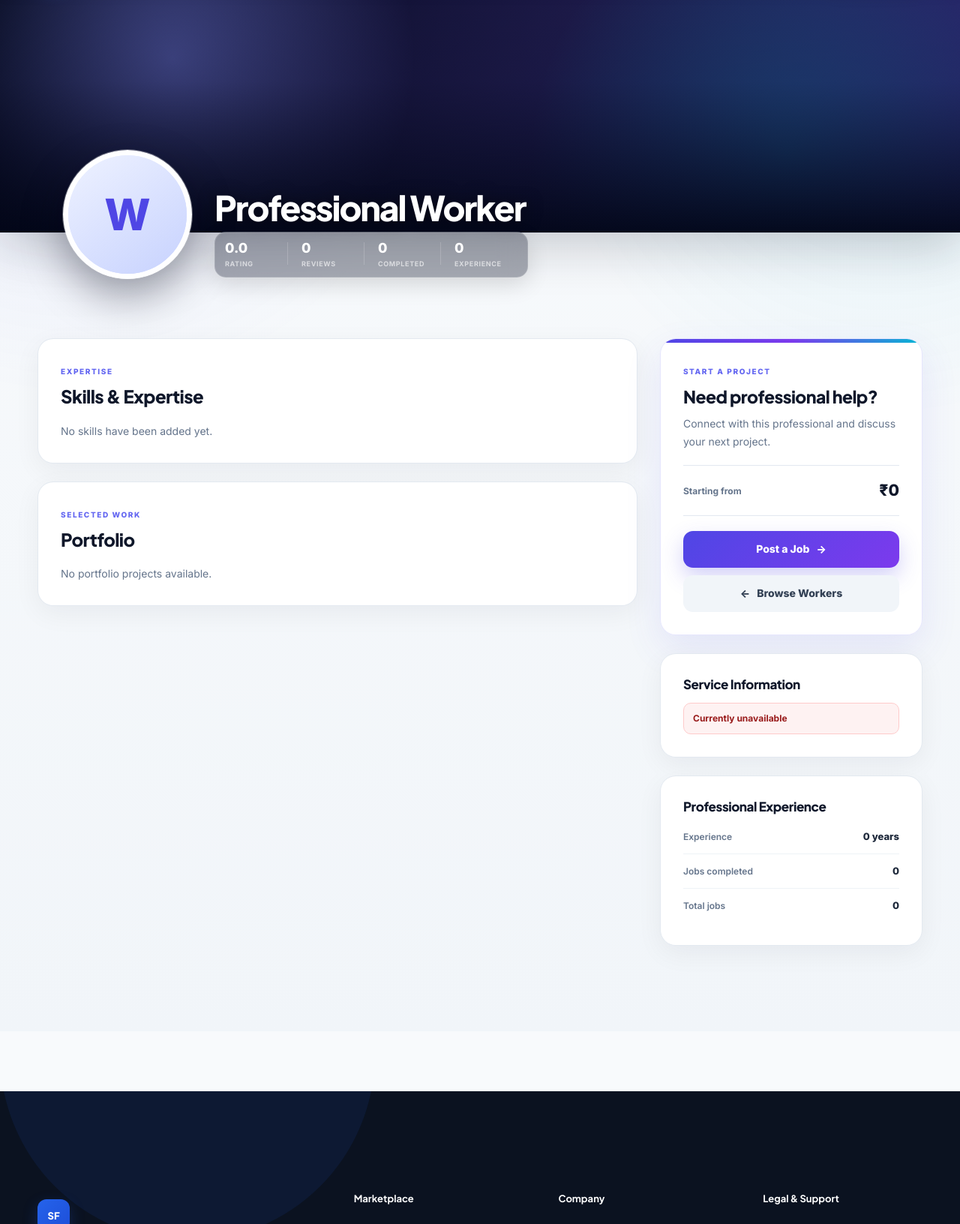
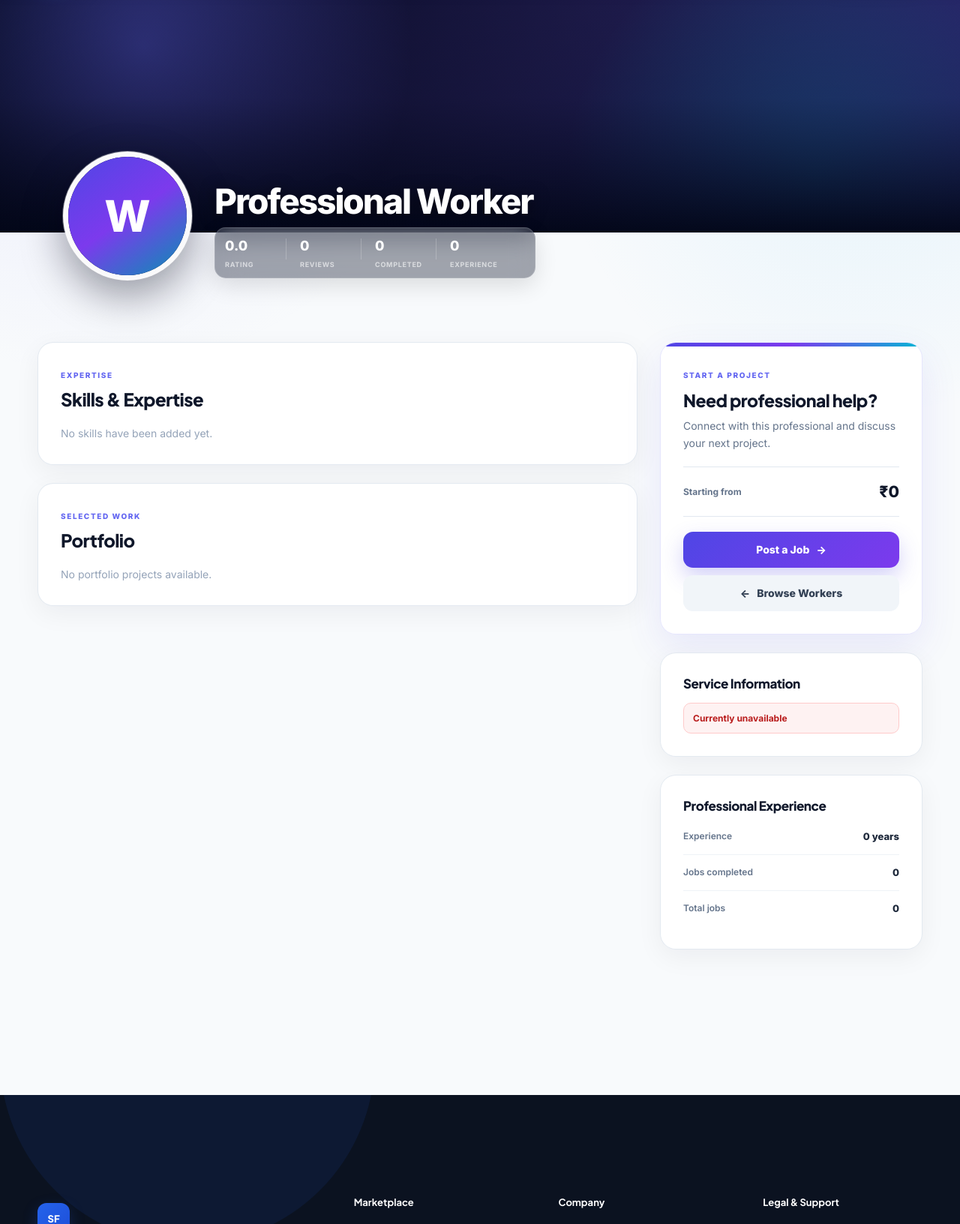
Before and after one commit to gitagenterprise-bit/S.F-Works-marketplace-, a Flask app: template templates/public/worker-details.html in a window 1280 px wide. Shown: the part 77-1709 px from the top of the page at 75% size. Run offline with Flask 3, Linux system fonts and the light colour scheme; the template is opened without the code that fills it, so the values that code supplies are empty.

Commit message:
Update worker-details.css

```diff
--- a/static/css/worker-details.css
+++ b/static/css/worker-details.css
@@ -1,51 +1,24 @@
 /* =========================================================
-   S.F WORKS
-   PREMIUM PUBLIC WORKER PROFILE
-   FINAL PRODUCTION CSS
-========================================================= */
-
-
-/* =========================================================
-   ROOT PROFILE
+   S.F WORKS — PUBLIC WORKER PROFILE
+   PREMIUM MODERN FINAL CSS
 ========================================================= */
 
 .public-worker-profile {
-    --sf-primary: #6366f1;
-    --sf-primary-dark: #4f46e5;
-    --sf-secondary: #7c3aed;
-    --sf-cyan: #06b6d4;
-
-    --sf-dark: #0f172a;
-    --sf-dark-2: #1e293b;
-
-    --sf-text: #0f172a;
-    --sf-text-soft: #475569;
-    --sf-text-muted: #64748b;
-
-    --sf-border: #e2e8f0;
-
-    --sf-card: rgba(255, 255, 255, .97);
-
     min-height: 100vh;
-
-    color: var(--sf-text);
+    color: #0f172a;
 
     background:
         radial-gradient(
-            circle at 8% 2%,
-            rgba(99, 102, 241, .10),
+            circle at 10% 0%,
+            rgba(99,102,241,.10),
             transparent 28%
         ),
         radial-gradient(
-            circle at 92% 8%,
-            rgba(6, 182, 212, .08),
-            transparent 26%
+            circle at 90% 10%,
+            rgba(14,165,233,.08),
+            transparent 25%
         ),
-        linear-gradient(
-            180deg,
-            #f8fafc 0%,
-            #f1f5f9 100%
-        );
+        #f8fafc;
 }
 
 
@@ -55,34 +28,21 @@
 
 .public-profile-cover {
     position: relative;
-
     height: 310px;
-
     overflow: hidden;
 
     background:
         linear-gradient(
             135deg,
             #020617 0%,
-            #0f172a 35%,
+            #111827 35%,
             #312e81 70%,
             #4f46e5 100%
         );
-
-    isolation: isolate;
-
-    box-shadow:
-        0 20px 60px rgba(15, 23, 42, .20);
-}
-
-
-/* =========================================================
-   COVER IMAGE
-========================================================= */
+}
 
 .public-cover-image {
     position: absolute;
-
     inset: 0;
 
     width: 100%;
@@ -91,140 +51,105 @@
     display: block;
 
     object-fit: cover;
-
     object-position: center;
 
     filter:
         saturate(1.08)
-        contrast(1.04)
-        brightness(.92);
+        contrast(1.04);
 
     transform: scale(1.01);
 
     transition:
-        transform .7s ease,
+        transform .8s ease,
         filter .5s ease;
 }
 
 .public-profile-cover:hover .public-cover-image {
     transform: scale(1.035);
-
-    filter:
-        saturate(1.12)
-        contrast(1.05)
-        brightness(.96);
-}
-
-
-/* =========================================================
-   COVER FALLBACK
-========================================================= */
+}
 
 .public-cover-placeholder {
     position: absolute;
-
     inset: 0;
 
     background:
         radial-gradient(
-            circle at 18% 25%,
-            rgba(129, 140, 248, .48),
-            transparent 30%
+            circle at 15% 20%,
+            rgba(99,102,241,.45),
+            transparent 32%
         ),
         radial-gradient(
-            circle at 82% 65%,
-            rgba(6, 182, 212, .25),
-            transparent 32%
+            circle at 85% 75%,
+            rgba(6,182,212,.25),
+            transparent 30%
         ),
         linear-gradient(
             135deg,
             #020617,
-            #1e1b4b 48%,
+            #1e1b4b,
             #312e81
         );
 }
 
-
-/* =========================================================
-   COVER OVERLAY
-   IMPORTANT FOR TEXT VISIBILITY
-========================================================= */
-
 .cover-overlay {
     position: absolute;
-
     inset: 0;
 
-    z-index: 2;
-
     pointer-events: none;
 
     background:
         linear-gradient(
-            180deg,
-            rgba(2, 6, 23, .08) 0%,
-            rgba(2, 6, 23, .20) 35%,
-            rgba(2, 6, 23, .58) 68%,
-            rgba(2, 6, 23, .94) 100%
+            to bottom,
+            rgba(2,6,23,.08) 0%,
+            rgba(2,6,23,.25) 42%,
+            rgba(2,6,23,.96) 100%
         );
 }
 
 
 /* =========================================================
-   COVER TOP CONTENT
+   COVER BADGE
 ========================================================= */
 
 .cover-top-content {
     position: absolute;
 
-    top: 24px;
-    right: 28px;
+    top: 25px;
+    right: 30px;
 
     z-index: 5;
 }
-
-
-/* =========================================================
-   COVER VERIFIED BADGE
-========================================================= */
 
 .cover-verified-badge {
     display: inline-flex;
 
     align-items: center;
-
-    gap: 8px;
-
-    padding:
-        9px
-        14px;
+    gap: 7px;
+
+    padding: 9px 14px;
 
     border:
         1px solid
-        rgba(255, 255, 255, .18);
+        rgba(255,255,255,.18);
 
     border-radius: 999px;
 
     background:
-        rgba(15, 23, 42, .48);
-
-    color: #ffffff;
+        rgba(15,23,42,.55);
+
+    color: #fff;
 
     font-size: 11px;
-
     font-weight: 800;
 
-    letter-spacing: .02em;
-
     backdrop-filter: blur(14px);
 
     box-shadow:
-        0 10px 30px rgba(0, 0, 0, .18);
+        0 10px 30px rgba(0,0,0,.20);
 }
 
 .cover-verified-badge span {
     display: grid;
-
     place-items: center;
 
     width: 19px;
@@ -234,28 +159,21 @@
 
     background: #22c55e;
 
-    color: #ffffff;
+    color: #fff;
 
     font-size: 11px;
-
-    font-weight: 900;
-}
-
-
-/* =========================================================
-   MAIN CONTAINER
+}
+
+
+/* =========================================================
+   CONTAINER
 ========================================================= */
 
 .public-profile-container {
-    position: relative;
-
-    z-index: 10;
-
-    width:
-        min(
-            1180px,
-            calc(100% - 36px)
-        );
+    width: min(
+        1180px,
+        calc(100% - 36px)
+    );
 
     margin: 0 auto;
 }
@@ -278,14 +196,14 @@
 
     min-height: 190px;
 
-    margin-top: -110px;
+    margin-top: -108px;
 
     padding:
         0
         34px
-        34px;
-
-    color: #ffffff;
+        36px;
+
+    color: #fff;
 }
 
 
@@ -307,28 +223,23 @@
 
     border:
         7px solid
-        rgba(255, 255, 255, .98);
+        rgba(255,255,255,.98);
 
     border-radius: 50%;
 
     background:
-        linear-gradient(
-            145deg,
-            #eef2ff,
-            #c7d2fe
-        );
+        #111827;
 
     box-shadow:
-        0 22px 55px rgba(2, 6, 23, .38),
-        0 0 0 1px rgba(255, 255, 255, .35);
+        0 20px 55px rgba(2,6,23,.40),
+        0 0 0 1px rgba(255,255,255,.35);
 
     isolation: isolate;
 }
 
 
 /* =========================================================
-   AVATAR IMAGE
-   FIXES WHITE AREA
+   PROFILE IMAGE — IMPORTANT
 ========================================================= */
 
 .public-avatar-image {
@@ -361,21 +271,20 @@
     height: 100%;
 
     display: grid;
-
     place-items: center;
+
+    color: #fff;
+
+    font-size: 58px;
+    font-weight: 900;
 
     background:
         linear-gradient(
             145deg,
-            #eef2ff,
-            #c7d2fe
+            #4f46e5,
+            #7c3aed,
+            #0891b2
         );
-
-    color: #4f46e5;
-
-    font-size: 58px;
-
-    font-weight: 900;
 }
 
 
@@ -418,12 +327,12 @@
 
     min-width: 0;
 
-    padding-bottom: 2px;
-}
-
-
-/* =========================================================
-   TITLE ROW
+    padding-bottom: 3px;
+}
+
+
+/* =========================================================
+   TITLE AREA
 ========================================================= */
 
 .public-profile-title {
@@ -434,19 +343,12 @@
     justify-content: space-between;
 
     gap: 20px;
-
-    width: 100%;
-}
-
-
-/* =========================================================
-   HEADING
-========================================================= */
+}
 
 .public-profile-heading {
     position: relative;
 
-    z-index: 40;
+    z-index: 50;
 
     min-width: 0;
 }
@@ -496,18 +396,18 @@
 
 /* =========================================================
    WORKER NAME
-   VERY IMPORTANT
+   THIS IS THE IMPORTANT PART
 ========================================================= */
 
 .public-worker-name,
 .public-profile-title h1 {
+    display: block !important;
+
     position: relative;
 
-    z-index: 50;
-
-    display: block !important;
-
-    width: 100%;
+    z-index: 100;
+
+    width: auto;
 
     margin:
         0
@@ -517,6 +417,9 @@
     padding: 0;
 
     color: #ffffff !important;
+
+    font-family:
+        inherit;
 
     font-size:
         clamp(
@@ -525,9 +428,9 @@
             46px
         ) !important;
 
-    font-weight: 900;
-
-    line-height: 1.05;
+    font-weight: 900 !important;
+
+    line-height: 1.08;
 
     letter-spacing: -.045em;
 
@@ -535,8 +438,13 @@
 
     visibility: visible !important;
 
+    text-indent: 0 !important;
+
     text-shadow:
-        0 3px 22px rgba(0, 0, 0, .55);
+        0 3px 20px
+        rgba(0,0,0,.55);
+
+    -webkit-text-fill-color: #ffffff !important;
 }
 
 
@@ -681,34 +590,30 @@
 
     border:
         1px solid
-        rgba(255, 255, 255, .14);
+        rgba(255,255,255,.14);
 
     border-radius: 15px;
 
     background:
-        rgba(15, 23, 42, .34);
+        rgba(15,23,42,.38);
+
+    backdrop-filter: blur(16px);
 
     box-shadow:
-        inset 0 1px 0 rgba(255, 255, 255, .08),
-        0 10px 30px rgba(0, 0, 0, .12);
-
-    backdrop-filter: blur(18px);
+        inset 0 1px 0
+        rgba(255,255,255,.08),
+        0 10px 30px
+        rgba(0,0,0,.12);
 }
 
 .profile-stat {
     position: relative;
 
-    min-width: 84px;
+    min-width: 82px;
 
     padding-right: 18px;
 
     margin-right: 18px;
-}
-
-.profile-stat:last-child {
-    padding-right: 0;
-
-    margin-right: 0;
 }
 
 .profile-stat:not(:last-child)::after {
@@ -716,26 +621,24 @@
 
     position: absolute;
 
-    top: 3px;
     right: 0;
+    top: 4px;
 
     width: 1px;
-    height: 30px;
-
-    background:
-        rgba(255, 255, 255, .18);
+    height: 28px;
+
+    background:
+        rgba(255,255,255,.20);
 }
 
 .public-profile-stats strong {
     display: block;
 
-    color: #ffffff;
+    color: #fff !important;
 
     font-size: 18px;
 
     font-weight: 850;
-
-    line-height: 1.2;
 }
 
 .public-profile-stats span {
@@ -744,20 +647,20 @@
     margin-top: 3px;
 
     color:
-        rgba(255, 255, 255, .62);
+        rgba(255,255,255,.62) !important;
 
     font-size: 9px;
 
     font-weight: 700;
 
-    letter-spacing: .07em;
+    letter-spacing: .08em;
 
     text-transform: uppercase;
 }
 
 
 /* =========================================================
-   MAIN CONTENT GRID
+   MAIN GRID
 ========================================================= */
 
 .public-profile-grid {
@@ -839,23 +744,16 @@
 
     letter-spacing: .16em;
 
-    line-height: 1.2;
-
     text-transform: uppercase;
 }
-
-
-/* =========================================================
-   SECTION TITLE
-========================================================= */
 
 .profile-section h2 {
     margin:
-        8px
+        7px
         0
         20px;
 
-    color: #0f172a;
+    color: #0f172a !important;
 
     font-size: 24px;
 
@@ -888,11 +779,9 @@
 .muted-text {
     margin: 0;
 
-    color: #64748b;
+    color: #94a3b8 !important;
 
     font-size: 14px;
-
-    line-height: 1.7;
 }
 
 
@@ -1091,14 +975,7 @@
 
 .public-profile-sidebar {
     position: relative;
-
-    min-width: 0;
-}
-
-
-/* =========================================================
-   CONTACT CARD
-========================================================= */
+}
 
 .contact-card {
     position: sticky;
@@ -1138,27 +1016,23 @@
     margin:
         9px
         0
-        9px;
-
-    color: #0f172a;
+        8px;
+
+    color: #0f172a !important;
 
     font-size: 23px;
 
     font-weight: 850;
-
-    line-height: 1.25;
-
-    letter-spacing: -.025em;
 }
 
 .contact-card p {
     margin: 0;
 
-    color: #64748b;
+    color: #64748b !important;
 
     font-size: 14px;
 
-    line-height: 1.7;
+    line-height: 1.65;
 }
 
 
@@ -1216,14 +1090,13 @@
     display: flex;
 
     align-items: center;
-
     justify-content: center;
 
     gap: 9px;
 
     width: 100%;
 
-    min-height: 49px;
+    min-height: 48px;
 
     border-radius: 13px;
 
@@ -1235,12 +1108,11 @@
 
     transition:
         transform .2s ease,
-        box-shadow .2s ease,
-        background .2s ease;
+        box-shadow .2s ease;
 }
 
 .hire-button {
-    color: #ffffff;
+    color: #fff !important;
 
     background:
         linear-gradient(
@@ -1329,13 +1197,11 @@
 .info-row strong {
     max-width: 60%;
 
-    color: #1e293b;
+    color: #1e293b !important;
 
     font-size: 13px;
 
     font-weight: 750;
-
-    line-height: 1.45;
 
     text-align: right;
 }
@@ -1399,7 +1263,7 @@
 
     background: #fef2f2;
 
-    color: #991b1b;
+    color: #b91c1c;
 
     font-size: 12px;
 
@@ -1688,50 +1465,8 @@
     *,
     *::before,
     *::after {
+        animation: none !important;
+        transition: none !important;
         scroll-behavior: auto !important;
-
-        animation: none !important;
-
-        transition: none !important;
-    }
-
-}
-
-
-/* =========================================================
-   IMAGE FALLBACK SAFETY
-========================================================= */
-
-.public-cover-image[style*="display: none"] {
-    display: none !important;
-}
-
-.public-avatar-image[style*="display: none"] {
-    display: none !important;
-}
-
-
-/* =========================================================
-   TEXT SAFETY
-========================================================= */
-
-.public-worker-name,
-.public-profile-title h1,
-.public-worker-headline,
-.public-profession,
-.public-location,
-.public-profile-stats {
-    overflow-wrap: anywhere;
-}
-
-
-/* =========================================================
-   FINAL LAYER
-   Keeps important profile text visible
-========================================================= */
-
-.public-profile-main,
-.public-profile-heading,
-.public-worker-name {
-    isolation: isolate;
+    }
    }
```
Also changed, not shown: other parts of static/css/worker-details.css (+102 -208 lines).
